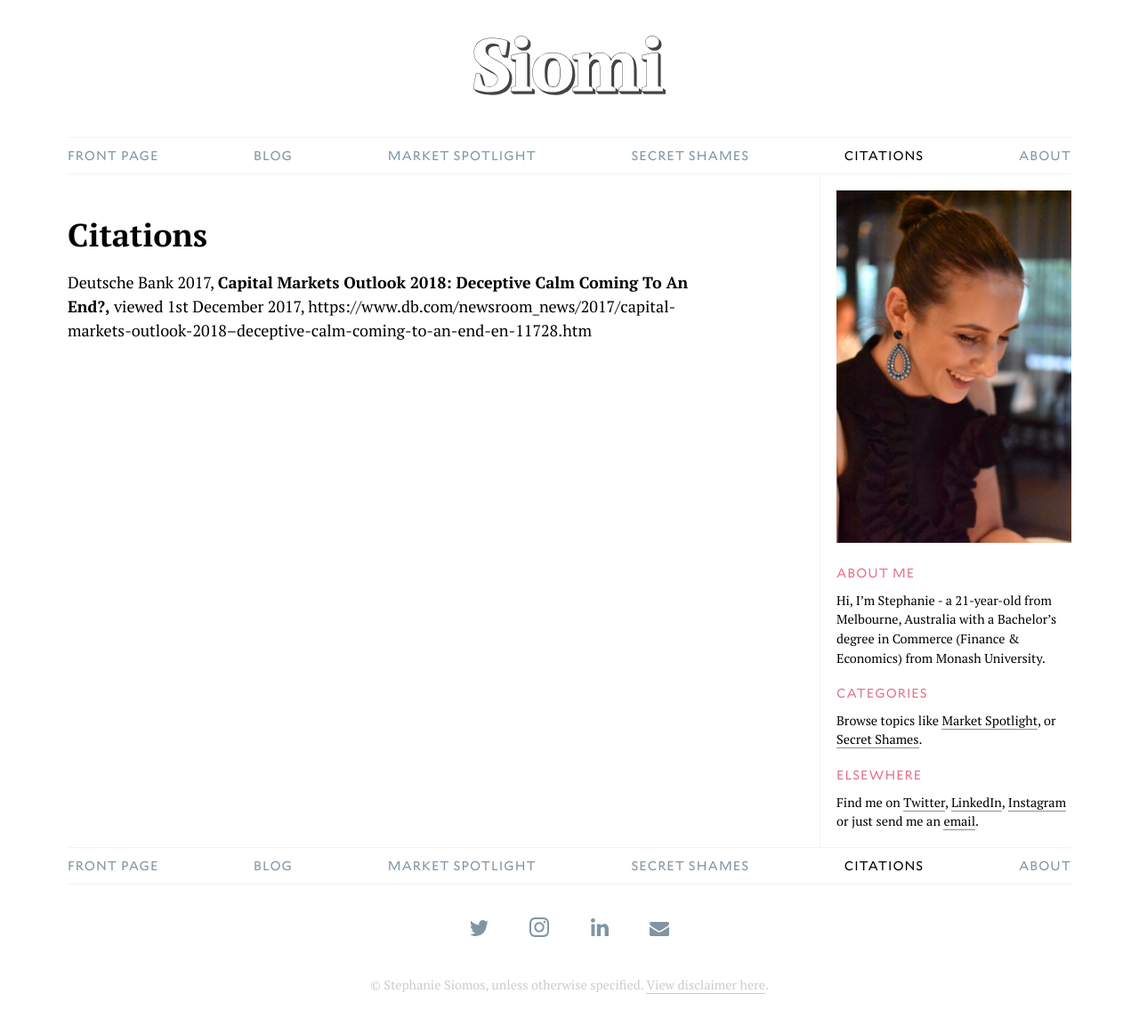
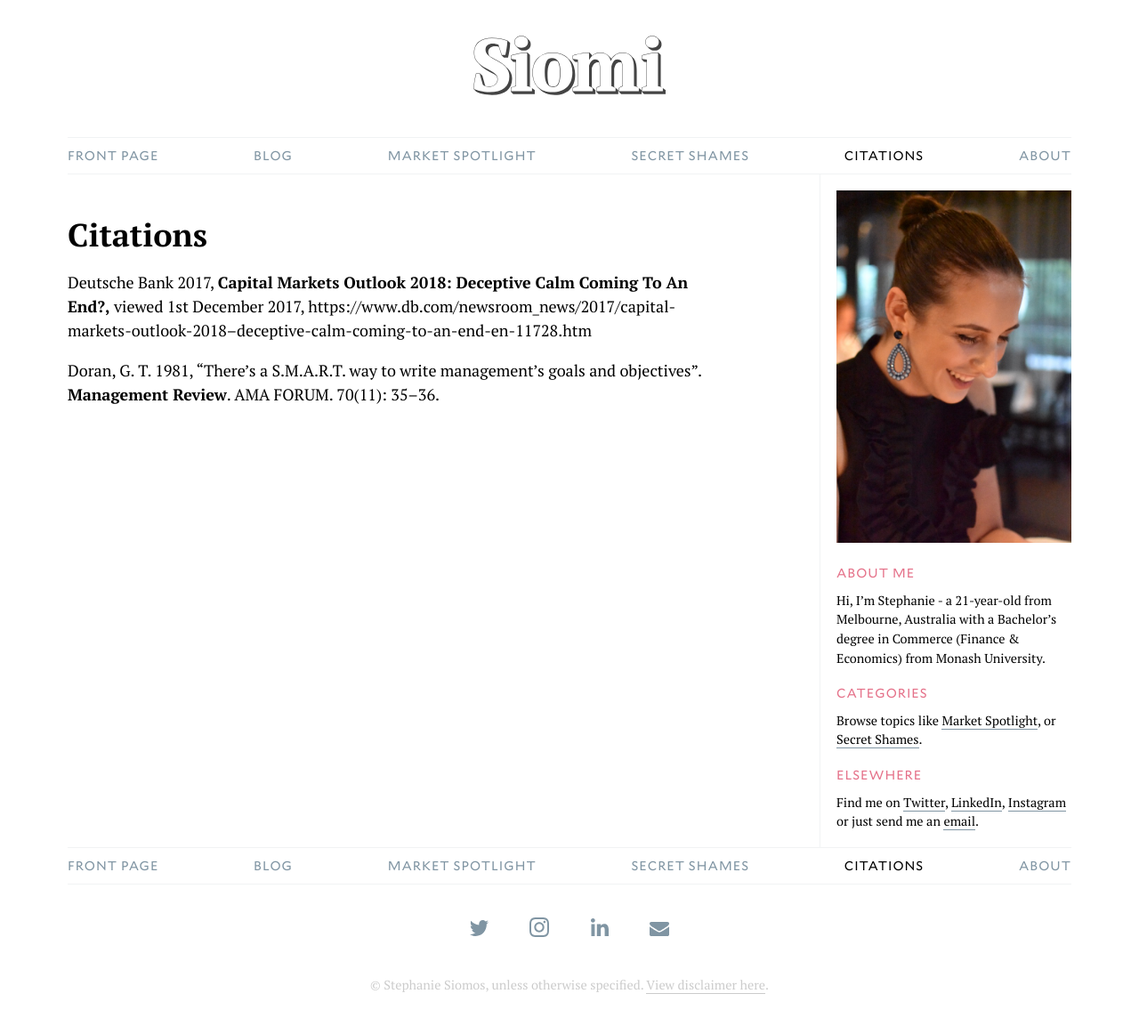
Before and after one commit to cjmlgrto/siomi.net, a Jekyll site: the page built from citations.markdown, in a window 1280 px wide. Shown: the whole page at 89% size. Built offline with Jekyll 4.4.1, drawn with Linux system fonts in a browser that asks for light colours.

Commit message:
Updated Citations

```diff
--- a/citations.markdown
+++ b/citations.markdown
@@ -5,3 +5,5 @@ layout: default
 ---
 
 Deutsche Bank 2017, **Capital Markets Outlook 2018: Deceptive Calm Coming To An End?,** viewed 1st December 2017, https://www.db.com/newsroom_news/2017/capital-markets-outlook-2018–deceptive-calm-coming-to-an-end-en-11728.htm
+
+Doran, G. T. 1981, "There's a S.M.A.R.T. way to write management's goals and objectives". **Management Review**. AMA FORUM. 70(11): 35–36.
```
